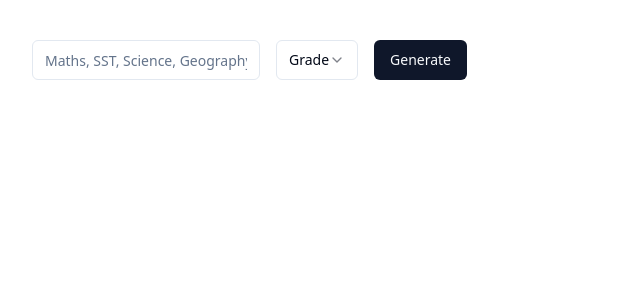
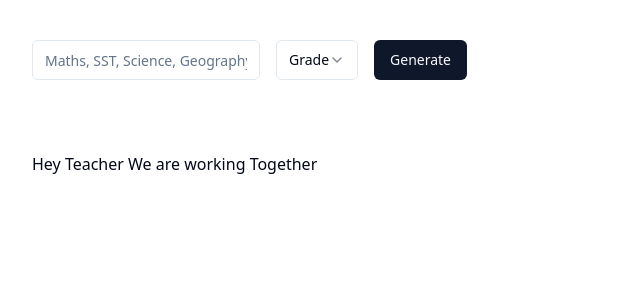
Before and after one commit to neutr0n420/Tech-Smart, a Next.js app: page / in a window 1280 px wide. Shown: the top 300 px of the page, without its empty margins (0-640 px from the left). Built offline with nearby package versions, Linux system fonts and the light colour scheme.

Commit message:
feat :completed the proj W

```diff
--- a/src/components/query.tsx
+++ b/src/components/query.tsx
@@ -10,33 +10,31 @@ import {
 	SelectValue,
 } from "@/components/ui/select";
 import { Button } from "./ui/button";
+import axios from 'axios'
 
 interface QueryFormProps { }
 
 const QueryForm: FC<QueryFormProps> = ({ }) => {
 	const [subject, setSubject] = useState<string>('')
 	const [grade, setGrade] = useState<string>('')
+	const [notesAndShit , setNotes] = useState<string>('Hey Teacher We are working Together')
+	const baseUrl = '/api/generate/route'
+	const handleSubmit = async(e:any) => {
+		setNotes('Wait a Bit Im Thinking...')
+		e.preventDefault();
+		const newObj = {
+		topic: subject,
+		grade: grade
+		}
+		axios.post(baseUrl , newObj).then(res => {
+		console.log(res)
+		setNotes(res?.data?.result)
+		}).catch(err => console.error(err))
+		}
 
-	const generateKey = (e: FormEvent) => {
-		e.preventDefault()
-		console.log(e)
-		try {
-			const response = fetch("/api/generate", {
-				method: "POST",
-				headers: {
-					"Content-Type": "application/json",
-				},
-				body: JSON.stringify({ topic: subject, grade: grade }),
-			});
-		} catch (error: any) {
-			// Consider implementing your own error handling logic here
-			console.error(error);
-			alert(error.message);
-		}
-	}
 
 	return (
-		<form onSubmit={generateKey}>
+		<form onSubmit={handleSubmit}>
 			<div className="flex flex-col items-start md:flex-row md:items-center gap-4 mt-10">
 				<div>
 					<Label className="sr-only" htmlFor="topic">Topic</Label>
@@ -84,6 +82,10 @@ const QueryForm: FC<QueryFormProps> = ({ }) => {
 				<Button type="submit">Generate</Button>
 
 			</div>
+			<br/>
+			<br/>
+			<br/>
+			{notesAndShit}
 		</form>
 	)
 }
```
Also changed, not shown: src/pages/api/generate/route.ts (+3 -4 lines).
